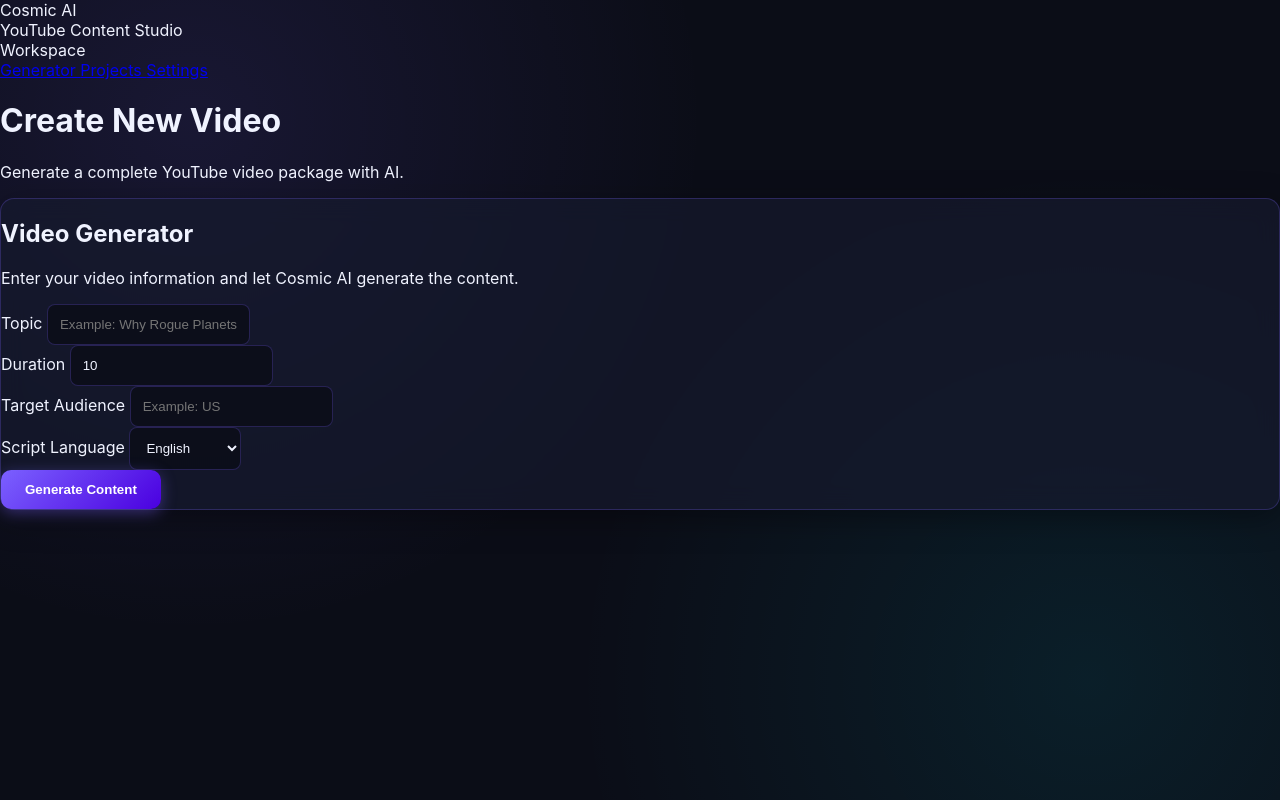
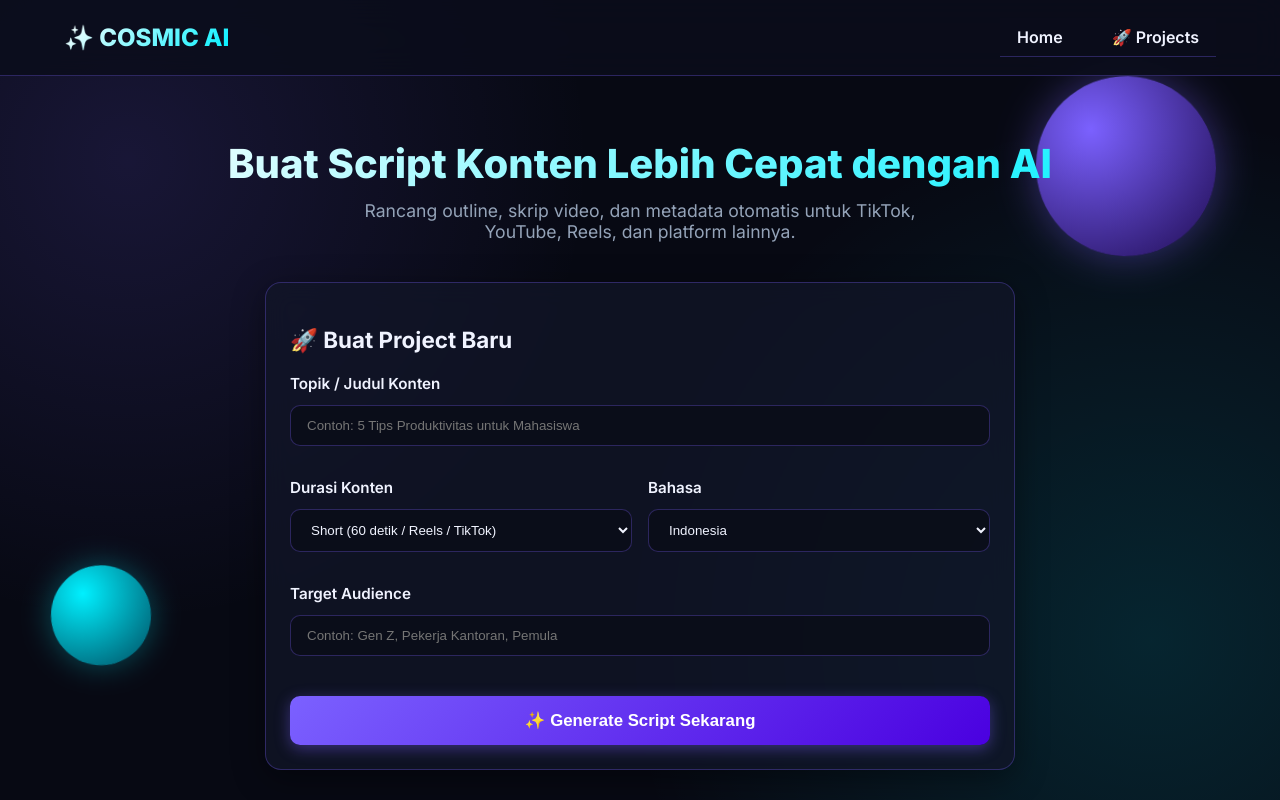
Before and after one commit to creatorbebas/cosmic-ai, a Flask app: template templates/index.html in a window 1280 px wide. Run offline with Flask 3, Linux system fonts and the light colour scheme; the template is opened without the code that fills it, so the values that code supplies are empty.

Commit message:
Complete index.html layout with Cosmic navbar and planets

```diff
--- a/templates/index.html
+++ b/templates/index.html
@@ -1,256 +1,109 @@
 <!DOCTYPE html>
-<html lang="en">
-
+<html lang="id">
 <head>
-
     <meta charset="UTF-8">
-
     <meta name="viewport" content="width=device-width, initial-scale=1.0">
-
-    <title>Cosmic AI</title>
-
-    <link
-        rel="stylesheet"
-        href="{{ url_for('static', filename='style.css') }}"
-    >
-
+    <title>Cosmic AI - Generator Script AI</title>
+    <link rel="stylesheet" href="/static/css/style.css">
+    <link rel="preconnect" href="https://fonts.googleapis.com">
+    <link rel="preconnect" href="https://fonts.gstatic.com" crossorigin>
+    <link href="https://fonts.googleapis.com/css2?family=Inter:wght@400;500;600;700;800&display=swap" rel="stylesheet">
 </head>
-
-
 <body>
 
-<div class="page">
+    <!-- ELEMEN DEKORASI PLANET KOSMIK -->
+    <div class="planet-bg planet-1"></div>
+    <div class="planet-bg planet-2"></div>
 
+    <!-- NAVBAR HEADER -->
+    <header>
+        <a href="/" class="nav-brand">
+            ✨ COSMIC AI
+        </a>
+        <nav class="nav-links">
+            <a href="/" class="btn-nav">Home</a>
+            <a href="/projects" class="btn-nav">🚀 Projects</a>
+        </nav>
+    </header>
 
-    <!-- ========================================== -->
-    <!-- SIDEBAR -->
-    <!-- ========================================== -->
+    <!-- KONTEN UTAMA -->
+    <main class="container">
 
-    <aside class="sidebar">
+        <!-- HERO SECTION -->
+        <section style="text-align: center; margin-top: 20px; margin-bottom: 40px;">
+            <h1 style="font-size: 2.5rem; font-weight: 800; margin-bottom: 12px; background: linear-gradient(135deg, #ffffff 0%, #00f0ff 100%); -webkit-background-clip: text; -webkit-text-fill-color: transparent;">
+                Buat Script Konten Lebih Cepat dengan AI
+            </h1>
+            <p style="color: var(--text-muted); font-size: 1.1rem; max-width: 600px; margin: 0 auto;">
+                Rancang outline, skrip video, dan metadata otomatis untuk TikTok, YouTube, Reels, dan platform lainnya.
+            </p>
+        </section>
 
-        <div class="logo">
-            Cosmic AI
-        </div>
-
-        <div class="logo-subtitle">
-            YouTube Content Studio
-        </div>
-
-
-        <div class="nav-title">
-            Workspace
-        </div>
-
-
-        <a
-            href="/"
-            class="nav-item active"
-        >
-            Generator
-        </a>
-
-
-        <a
-            href="/projects"
-            class="nav-item"
-        >
-            Projects
-        </a>
-
-
-        <a
-            href="/settings"
-            class="nav-item"
-        >
-            Settings
-        </a>
-
-    </aside>
-
-
-
-    <!-- ========================================== -->
-    <!-- MAIN -->
-    <!-- ========================================== -->
-
-    <main class="main">
-
-
-        <div class="topbar">
-
-            <div>
-
-                <h1 class="page-title">
-                    Create New Video
-                </h1>
-
-                <p class="page-description">
-                    Generate a complete YouTube video package with AI.
-                </p>
-
-            </div>
-
-        </div>
-
-
-
-        <!-- ====================================== -->
-        <!-- GENERATOR CARD -->
-        <!-- ====================================== -->
-
-        <div class="card">
-
-            <h2 class="card-title">
-                Video Generator
+        <!-- FORM GENERATOR -->
+        <div class="card" style="max-width: 700px; margin: 0 auto;">
+            <h2 style="font-size: 1.4rem; margin-bottom: 20px; display: flex; align-items: center; gap: 8px;">
+                🚀 Buat Project Baru
             </h2>
 
-            <p class="card-description">
-                Enter your video information and let Cosmic AI
-                generate the content.
-            </p>
+            <form action="/generate" method="POST">
 
-
-
-            <form
-                method="POST"
-                action="/generate"
-                id="generator-form"
-            >
-
-
-                <!-- TOPIC -->
-
-                <div class="form-group">
-
-                    <label for="topic">
-                        Topic
+                <div style="margin-bottom: 16px;">
+                    <label for="topic" style="font-weight: 600; font-size: 0.95rem; display: block; margin-bottom: 6px;">
+                        Topik / Judul Konten
                     </label>
-
                     <input
                         type="text"
                         id="topic"
                         name="topic"
-                        placeholder="Example: Why Rogue Planets Exist"
+                        placeholder="Contoh: 5 Tips Produktivitas untuk Mahasiswa"
                         required
                     >
-
                 </div>
 
-
-
-                <!-- DURATION / AUDIENCE / LANGUAGE -->
-
-                <div class="form-row">
-
-
-                    <div class="form-group">
-
-                        <label for="duration">
-                            Duration
+                <div style="display: grid; grid-template-columns: 1fr 1fr; gap: 16px;">
+                    <div>
+                        <label for="duration" style="font-weight: 600; font-size: 0.95rem; display: block; margin-bottom: 6px;">
+                            Durasi Konten
                         </label>
-
-                        <input
-                            type="number"
-                            id="duration"
-                            name="duration"
-                            value="10"
-                            min="1"
-                            required
-                        >
-
+                        <select id="duration" name="duration" required>
+                            <option value="Short (60s)">Short (60 detik / Reels / TikTok)</option>
+                            <option value="Medium (3-5 min)">Medium (3-5 menit)</option>
+                            <option value="Long (8-10 min)">Long (8-10 menit / YouTube)</option>
+                        </select>
                     </div>
 
+                    <div>
+                        <label for="language" style="font-weight: 600; font-size: 0.95rem; display: block; margin-bottom: 6px;">
+                            Bahasa
+                        </label>
+                        <select id="language" name="language" required>
+                            <option value="Indonesian" selected>Indonesia</option>
+                            <option value="English">Inggris</option>
+                        </select>
+                    </div>
+                </div>
 
-
-                    <div class="form-group">
-
-                        <label for="audience">
+                <div style="margin-top: 16px; margin-bottom: 24px;">
+                    <label for="audience" style="font-weight: 600; font-size: 0.95rem; display: block; margin-bottom: 6px;">
                         Target Audience
                     </label>
-
                     <input
                         type="text"
                         id="audience"
                         name="audience"
-                            placeholder="Example: US"
+                        placeholder="Contoh: Gen Z, Pekerja Kantoran, Pemula"
                         required
                     >
-
                 </div>
 
-
-
-                    <div class="form-group">
-
-                        <label for="language">
-                            Script Language
-                        </label>
-
-                        <select
-                            id="language"
-                            name="language"
-                        >
-
-                            <option value="English">
-                                English
-                            </option>
-
-                            <option value="Indonesian">
-                                Indonesian
-                            </option>
-
-                        </select>
-
-                    </div>
-
-                </div>
-
-
-
-                <!-- BUTTON -->
-
-                <button
-                    type="submit"
-                    class="generate-button"
-                    id="generate-button"
-                >
-                    Generate Content
+                <button type="submit" class="btn" style="width: 100%; font-size: 1.05rem; padding: 14px;">
+                    ✨ Generate Script Sekarang
                 </button>
 
-
             </form>
-
         </div>
-
 
     </main>
 
-</div>
-
-
-
-<!-- ========================================== -->
-<!-- GENERATION PROTECTION -->
-<!-- ========================================== -->
-
-<script>
-
-const form = document.getElementById("generator-form");
-
-const generateButton = document.getElementById("generate-button");
-
-
-form.addEventListener("submit", function() {
-
-    generateButton.disabled = true;
-
-    generateButton.innerText = "Generating...";
-
-});
-
-</script>
-
-
 </body>
-
 </html>
--- a/templates/static/style.css
+++ b/templates/static/style.css
@@ -1,50 +1,143 @@
 /* ==========================================
-   COSMIC AI - DEEP SPACE THEME
+   COSMIC AI - DEEP SPACE & PLANET THEME
    ========================================== */
 
 :root {
-  --bg-space: #0b0d17;
-  --bg-card: rgba(22, 27, 46, 0.7);
-  --bg-card-hover: rgba(30, 38, 66, 0.85);
-  --border-cosmic: rgba(123, 97, 255, 0.25);
+  --bg-space: #070913;
+  --bg-card: rgba(18, 22, 41, 0.75);
+  --border-cosmic: rgba(123, 97, 255, 0.3);
   --primary-glow: #7b61ff;
   --cyan-glow: #00f0ff;
   --text-main: #f0f3ff;
-  --text-muted: #8e9a8f;
-  --radius-cosmic: 14px;
+  --text-muted: #94a3b8;
+  --radius-cosmic: 16px;
 }
 
 body {
   background-color: var(--bg-space);
   background-image:
-    radial-gradient(circle at 15% 15%, rgba(123, 97, 255, 0.12) 0%, transparent 40%),
-    radial-gradient(circle at 85% 85%, rgba(0, 240, 255, 0.08) 0%, transparent 40%);
+    radial-gradient(circle at 10% 20%, rgba(123, 97, 255, 0.15) 0%, transparent 35%),
+    radial-gradient(circle at 90% 80%, rgba(0, 240, 255, 0.12) 0%, transparent 40%);
   color: var(--text-main);
   font-family: 'Inter', -apple-system, BlinkMacSystemFont, 'Segoe UI', Roboto, sans-serif;
   min-height: 100vh;
   margin: 0;
   padding: 0;
+  position: relative;
+  overflow-x: hidden;
 }
 
-/* Glassmorphism Card Base */
-.cosmic-card, .card, .project-card {
+/* NAVBAR & NAVIGATION BUTTONS */
+header, nav, .navbar {
+  display: flex;
+  justify-content: space-between;
+  align-items: center;
+  padding: 18px 5%;
+  background: rgba(11, 14, 28, 0.85);
+  backdrop-filter: blur(16px);
+  border-bottom: 1px solid var(--border-cosmic);
+  position: sticky;
+  top: 0;
+  z-index: 100;
+}
+
+.nav-brand, .logo {
+  font-size: 1.5rem;
+  font-weight: 800;
+  background: linear-gradient(135deg, #ffffff 0%, var(--cyan-glow) 100%);
+  -webkit-background-clip: text;
+  -webkit-text-fill-color: transparent;
+  text-decoration: none;
+  display: flex;
+  align-items: center;
+  gap: 10px;
+}
+
+.nav-links, .nav-menu {
+  display: flex;
+  gap: 15px;
+  align-items: center;
+  list-style: none;
+  margin: 0;
+  padding: 0;
+}
+
+.nav-links a, .nav-item, .btn-nav {
+  color: var(--text-main);
+  text-decoration: none;
+  font-weight: 600;
+  padding: 8px 16px;
+  border-radius: 8px;
+  border: 1px solid transparent;
+  transition: all 0.2s ease;
+}
+
+.nav-links a:hover, .btn-nav:hover {
+  background: rgba(123, 97, 255, 0.2);
+  border-color: var(--border-cosmic);
+  color: var(--cyan-glow);
+  box-shadow: 0 0 12px rgba(0, 240, 255, 0.3);
+}
+
+/* DECORATIVE COSMIC PLANETS & FLOATING ELEMENTS */
+.planet-bg {
+  position: absolute;
+  border-radius: 50%;
+  pointer-events: none;
+  z-index: -1;
+  animation: float 8s ease-in-out infinite;
+}
+
+.planet-1 {
+  width: 180px;
+  height: 180px;
+  top: 10%;
+  right: 5%;
+  background: radial-gradient(circle at 30% 30%, #7b61ff, #1e0b50);
+  box-shadow: 0 0 40px rgba(123, 97, 255, 0.4);
+}
+
+.planet-2 {
+  width: 100px;
+  height: 100px;
+  bottom: 15%;
+  left: 4%;
+  background: radial-gradient(circle at 30% 30%, #00f0ff, #004d61);
+  box-shadow: 0 0 30px rgba(0, 240, 255, 0.3);
+  animation-delay: 3s;
+}
+
+@keyframes float {
+  0%, 100% { transform: translateY(0px) rotate(0deg); }
+  50% { transform: translateY(-15px) rotate(5deg); }
+}
+
+/* CARDS & CONTAINERS */
+.container {
+  max-width: 1100px;
+  margin: 0 auto;
+  padding: 30px 20px;
+}
+
+.card, .project-card, .cosmic-card {
   background: var(--bg-card);
   backdrop-filter: blur(12px);
-  -webkit-backdrop-filter: blur(12px);
   border: 1px solid var(--border-cosmic);
   border-radius: var(--radius-cosmic);
-  box-shadow: 0 8px 32px 0 rgba(0, 0, 0, 0.37);
-  transition: all 0.3s cubic-bezier(0.4, 0, 0.2, 1);
+  padding: 24px;
+  margin-bottom: 20px;
+  box-shadow: 0 8px 32px 0 rgba(0, 0, 0, 0.4);
+  transition: all 0.3s ease;
 }
 
-.cosmic-card:hover, .card:hover, .project-card:hover {
+.card:hover, .project-card:hover {
   border-color: var(--cyan-glow);
-  box-shadow: 0 0 20px rgba(0, 240, 255, 0.2);
-  transform: translateY(-3px);
+  box-shadow: 0 0 20px rgba(0, 240, 255, 0.25);
+  transform: translateY(-2px);
 }
 
-/* Buttons */
-.btn-cosmic, button[type="submit"], .btn-primary {
+/* BUTTONS */
+.btn, .btn-primary, button[type="submit"] {
   background: linear-gradient(135deg, var(--primary-glow) 0%, #4a00e0 100%);
   color: #ffffff;
   border: none;
@@ -54,34 +147,30 @@ body {
   cursor: pointer;
   box-shadow: 0 4px 15px rgba(123, 97, 255, 0.4);
   transition: all 0.2s ease;
+  text-decoration: none;
+  display: inline-block;
 }
 
-.btn-cosmic:hover, button[type="submit"]:hover, .btn-primary:hover {
+.btn:hover, .btn-primary:hover, button[type="submit"]:hover {
   box-shadow: 0 0 25px rgba(123, 97, 255, 0.7);
   transform: scale(1.02);
 }
 
-/* Inputs & Form Fields */
+/* FORM ELEMENTS */
 input, select, textarea {
+  width: 100%;
+  box-sizing: border-box;
   background: rgba(11, 13, 23, 0.8) !important;
   border: 1px solid var(--border-cosmic) !important;
   color: var(--text-main) !important;
-  border-radius: 8px !important;
-  padding: 12px !important;
+  border-radius: 10px !important;
+  padding: 12px 16px !important;
+  margin-top: 6px;
+  margin-bottom: 16px;
 }
 
 input:focus, select:focus, textarea:focus {
   outline: none !important;
   border-color: var(--cyan-glow) !important;
-  box-shadow: 0 0 10px rgba(0, 240, 255, 0.3) !important;
+  box-shadow: 0 0 12px rgba(0, 240, 255, 0.3) !important;
 }
-
-/* Responsive Grid for Mobile */
-@media (max-width: 768px) {
-  .container {
-    padding: 16px;
-  }
-  .project-grid {
-    grid-template-columns: 1fr !important;
-  }
-}
```
Lines whose indentation alone changed are shown as unchanged.
